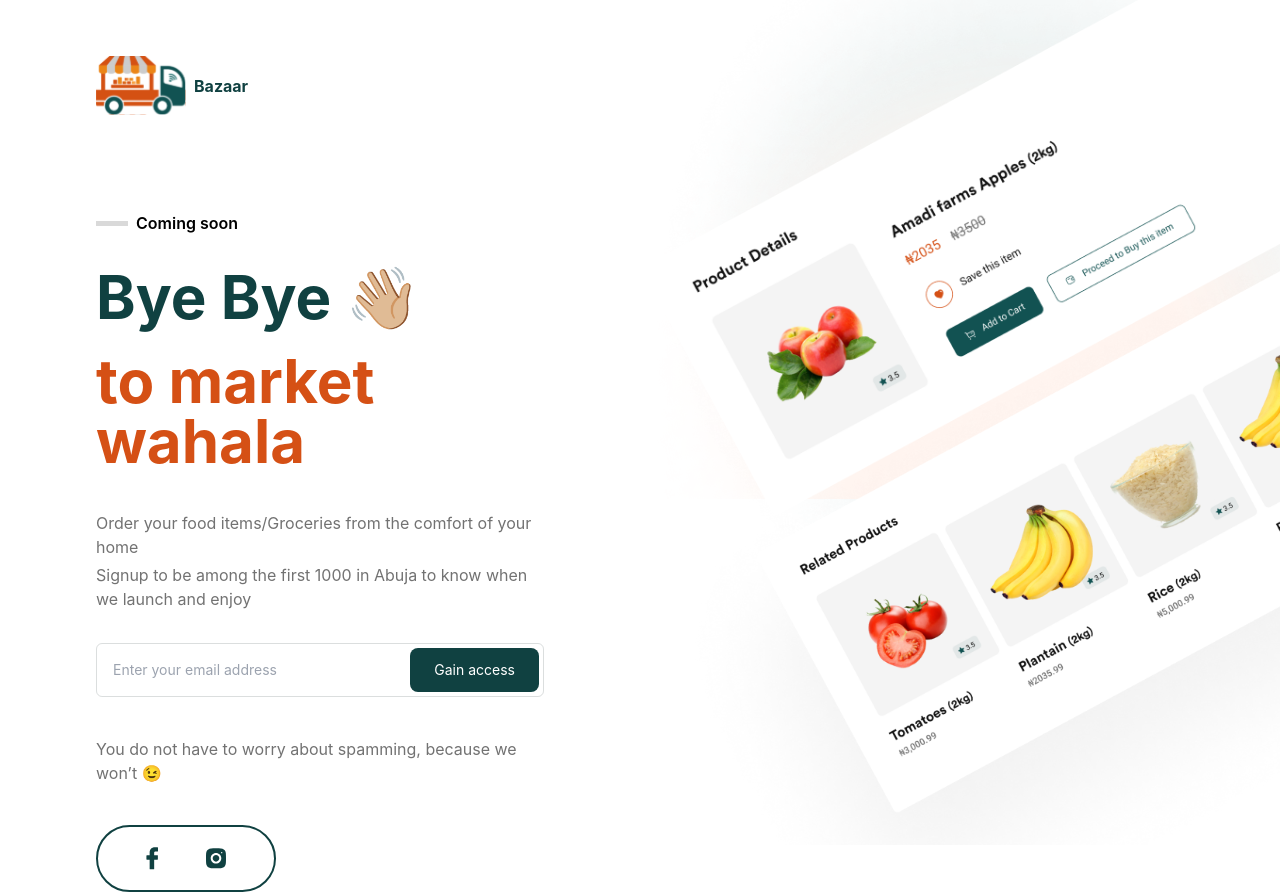
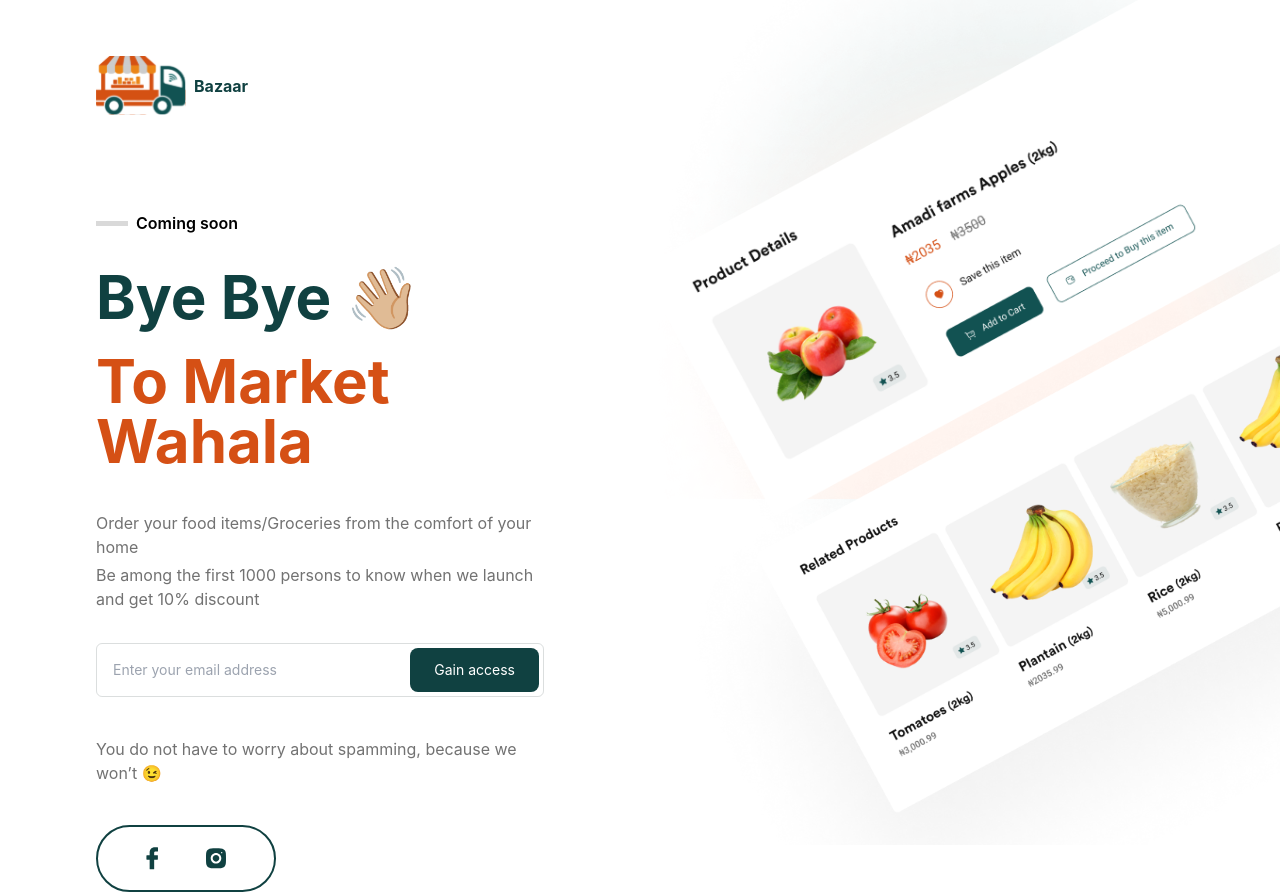
Before and after one commit to mytownmart-team/marketing-page, a React (Create React App) app: page / in a window 1280 px wide. Built offline with nearby package versions, Linux system fonts and the light colour scheme.

Commit message:
Added some fixes

```diff
--- a/src/components/left-home-section/index.js
+++ b/src/components/left-home-section/index.js
@@ -123,8 +123,7 @@ export const LeftHomeSection = () => {
                       icon={PhoneIcon}
                       label="Phone (optional)"
                       placeholder="080..."
-                      formExtra={{ ...register("phone", { required: true }) }}
-                      error={errors?.phone ? "Phone is required" : ""}
+                      formExtra={{ ...register("phone") }}
                     />
                     <div className="flex-1" />
                   </div>
@@ -203,15 +202,15 @@ export const LeftHomeSection = () => {
             Bye Bye 👋🏼
           </h2>
           <h2 className="text-4xl md:text-6xl font-bold text-secondary">
-            to market wahala
+            To Market Wahala
           </h2>
           <div className=" mb-8 max-w-lg mt-10">
             <p className="text-foreground mb-1">
               Order your food items/Groceries from the comfort of your home
             </p>
             <p className="text-foreground">
-              Signup to be among the first 1000 in Abuja to know when we launch
-              and enjoy
+              Be among the first 1000 persons to know when we launch and get 10%
+              discount
             </p>
           </div>
           <div className="border border-[#5D6B6B38]  p-1 flex justify-between gap-2 mb-10 rounded-md">
```
